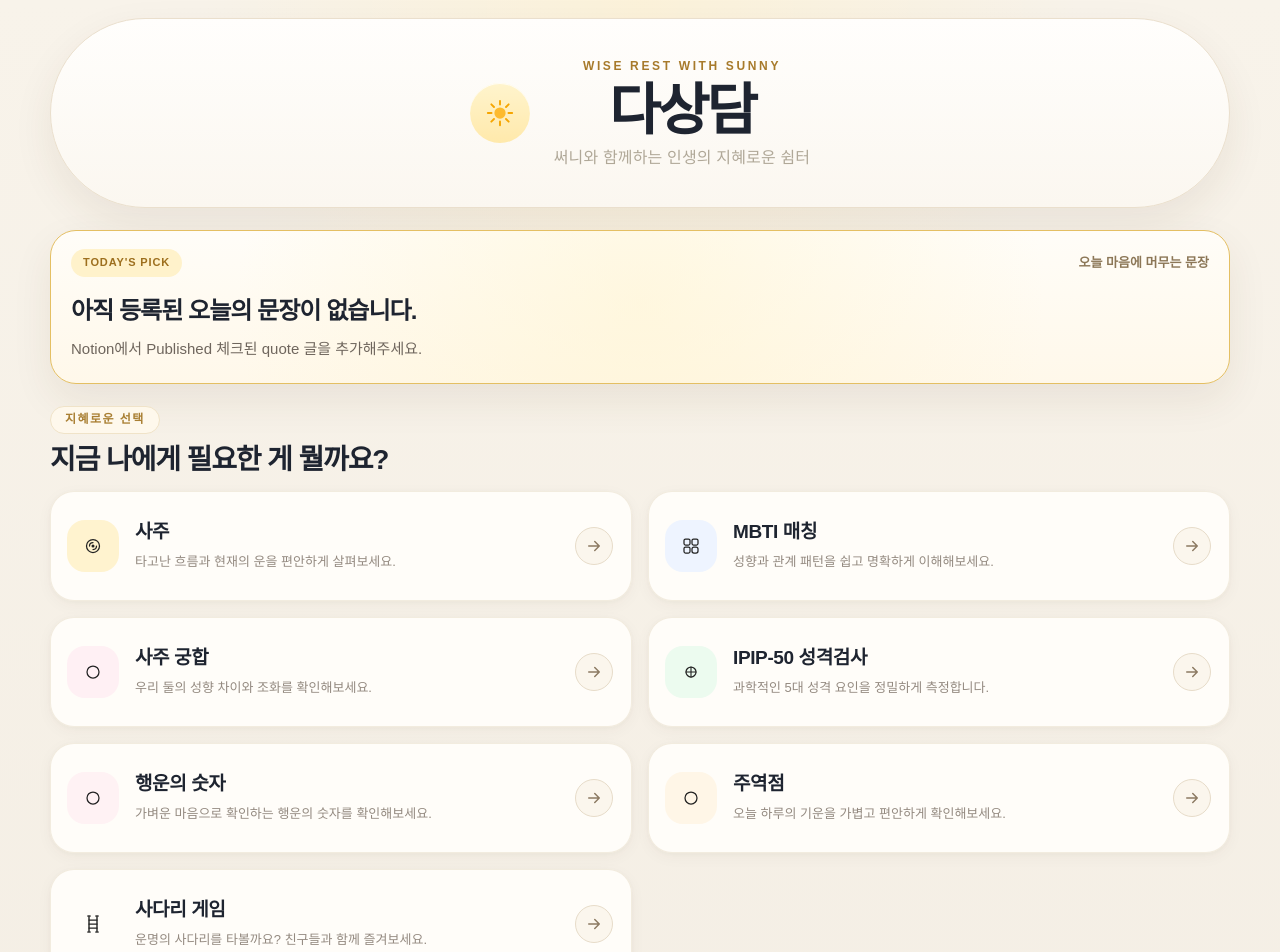
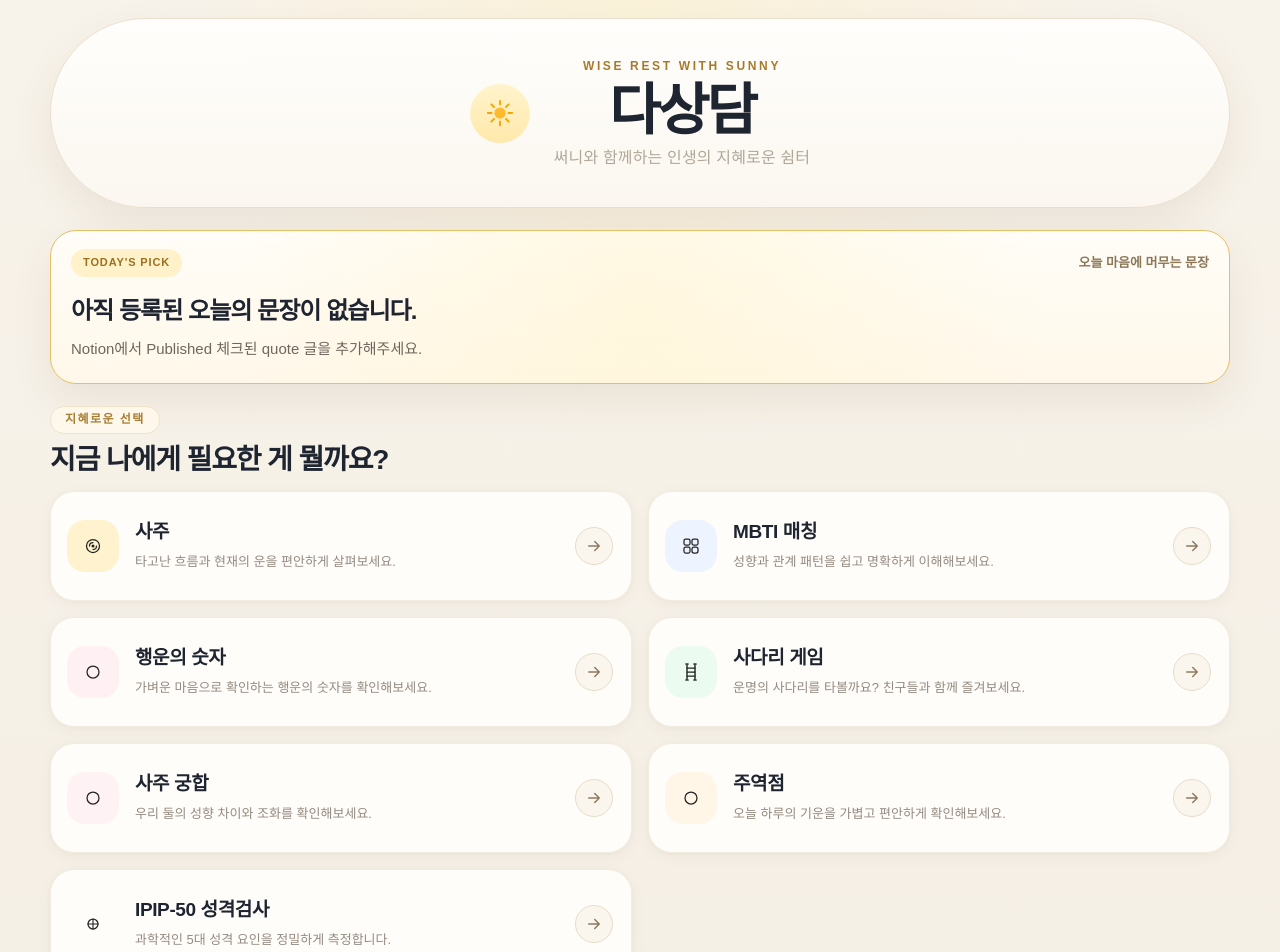
Before and after one commit to inhwoi7/dasangdam-com-top, a Next.js app: page / in a window 1280 px wide. Shown: the top 952 px of the page. Built offline with nearby package versions, Linux system fonts and the light colour scheme; no server answers.

Commit message:
앱 순서 변경

```diff
--- a/app/page.tsx
+++ b/app/page.tsx
@@ -14,11 +14,11 @@ type ServiceItem = {
 const SERVICES: ServiceItem[] = [
   { title: "사주", description: "타고난 흐름과 현재의 운을 편안하게 살펴보세요.", href: "/services/saju", icon: "saju" },
   { title: "MBTI 매칭", description: "성향과 관계 패턴을 쉽고 명확하게 이해해보세요.", href: "/services/mbti", icon: "mbti" },
+  { title: "행운의 숫자", description: "가벼운 마음으로 확인하는 행운의 숫자를 확인해보세요.", href: "/services/lucky", icon: "lucky" },
+  { title: "사다리 게임", description: "운명의 사다리를 타볼까요? 친구들과 함께 즐겨보세요.", href: "/services/ladder", icon: "ladder" },
   { title: "사주 궁합", description: "우리 둘의 성향 차이와 조화를 확인해보세요.", href: "/services/chemi", icon: "compatibility" },
+  { title: "주역점", description: "오늘 하루의 기운을 가볍고 편안하게 확인해보세요.", href: "https://my-iching-app-five.vercel.app", icon: "fortune" },
   { title: "IPIP-50 성격검사", description: "과학적인 5대 성격 요인을 정밀하게 측정합니다.", href: "/services/ipip", icon: "ipip" },
-  { title: "행운의 숫자", description: "가벼운 마음으로 확인하는 행운의 숫자를 확인해보세요.", href: "/services/lucky", icon: "lucky" },
-  { title: "주역점", description: "오늘 하루의 기운을 가볍고 편안하게 확인해보세요.", href: "https://my-iching-app-five.vercel.app", icon: "fortune" },
-  { title: "사다리 게임", description: "운명의 사다리를 타볼까요? 친구들과 함께 즐겨보세요.", href: "/services/ladder", icon: "ladder" },
 ];
 
 function formatDate(dateString: string) {
```
